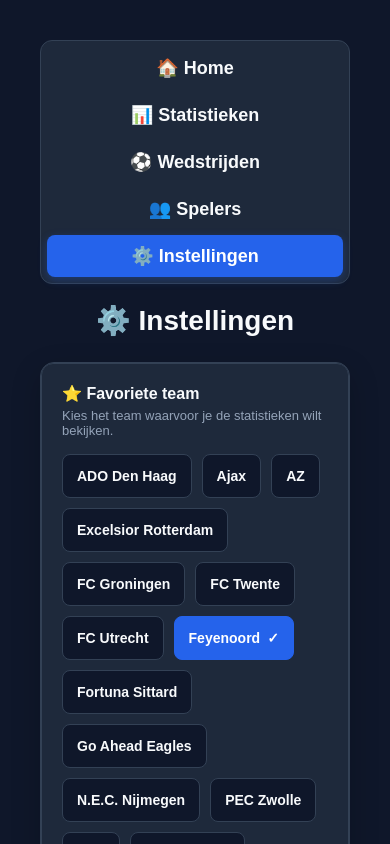
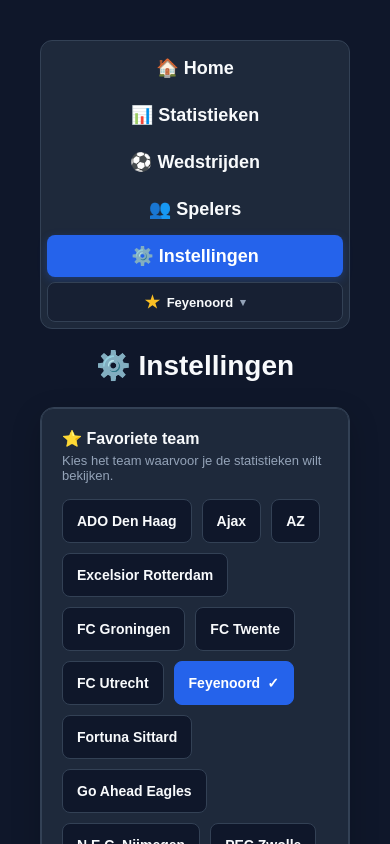
Before and after one commit to Ryan050409/simpel-design, a React (Vite) app: page /instellingen in a window 390 px wide. Shown: the top 844 px of the page. Built offline with nearby package versions, Linux system fonts and the light colour scheme.

Commit message:
favoriet team aan navigatiebalk toegevoegd

```diff
--- a/src/App.css
+++ b/src/App.css
@@ -273,6 +273,125 @@ textarea::placeholder {
   box-shadow: 0 3px 10px rgba(37, 99, 235, 0.3);
 }
 
+/* Compacte favoriete-clubkeuze */
+
+.favorite-menu {
+  position: relative;
+  flex-shrink: 0;
+}
+
+.favorite-menu-trigger {
+  display: inline-flex;
+  align-items: center;
+  justify-content: center;
+  gap: 7px;
+  min-height: 40px;
+  padding: 8px 11px;
+  background: var(--secondary-background);
+  color: var(--text-color);
+  border: 1px solid var(--border-color);
+  border-radius: 8px;
+  font-size: 13px;
+  white-space: nowrap;
+}
+
+.favorite-menu-trigger > span:first-child {
+  color: #fbbf24;
+  font-size: 17px;
+}
+
+.favorite-menu-trigger:hover {
+  border-color: var(--accent);
+}
+
+.favorite-menu-current {
+  max-width: 130px;
+  overflow: hidden;
+  text-overflow: ellipsis;
+}
+
+.favorite-menu-chevron {
+  color: var(--muted-text-color);
+  font-size: 11px;
+}
+
+.favorite-menu-dropdown {
+  position: absolute;
+  top: calc(100% + 8px);
+  right: 0;
+  z-index: 1000;
+  width: 230px;
+  max-height: 320px;
+  overflow-y: auto;
+  padding: 7px;
+  background: var(--card-background);
+  border: 1px solid var(--border-color);
+  border-radius: 12px;
+  box-shadow: var(--shadow-modal);
+  text-align: left;
+  animation: favorite-menu-in 0.15s ease-out;
+}
+
+.favorite-menu-dropdown p {
+  margin: 5px 8px 8px;
+  color: var(--muted-text-color);
+  font-size: 12px;
+}
+
+.favorite-menu-option {
+  display: flex;
+  align-items: center;
+  justify-content: space-between;
+  gap: 10px;
+  width: 100%;
+  min-height: 38px;
+  padding: 9px 10px;
+  background: transparent;
+  color: var(--text-color);
+  border: 0;
+  border-radius: 7px;
+  text-align: left;
+  font-size: 13px;
+}
+
+.favorite-menu-option:hover,
+.favorite-menu-option.selected {
+  background: var(--accent-soft);
+  color: var(--text-color);
+}
+
+.favorite-menu-option.selected > span:last-child {
+  color: #fbbf24;
+}
+
+@keyframes favorite-menu-in {
+  from {
+    opacity: 0;
+    transform: translateY(-4px);
+  }
+
+  to {
+    opacity: 1;
+    transform: translateY(0);
+  }
+}
+
+@media (max-width: 768px) {
+  .favorite-menu {
+    width: 100%;
+  }
+
+  .favorite-menu-trigger {
+    width: 100%;
+  }
+
+  .favorite-menu-dropdown {
+    right: 0;
+    left: 0;
+    width: 100%;
+  }
+}
+
 /* =========================================================
    Home
    ========================================================= */
--- a/src/App.tsx
+++ b/src/App.tsx
@@ -1,4 +1,4 @@
-import { useEffect, useState } from "react";
+import { useEffect, useRef, useState } from "react";
 import { BrowserRouter, Routes, Route, NavLink } from "react-router-dom";
 
 import "./App.css";
@@ -175,7 +175,26 @@ function App() {
   const [team, setTeam] = useState(() => {
     return localStorage.getItem("favoriteTeam") || "Feyenoord";
   });
+const [showTeamMenu, setShowTeamMenu] = useState(false);
+const favoriteMenuRef= useRef<HTMLDivElement>(null);
+useEffect(() => {
+  if (!showTeamMenu) return;
 
+  function handleOutsideClick(event: MouseEvent) {
+    if (
+      favoriteMenuRef.current &&
+      !favoriteMenuRef.current.contains(event.target as Node)
+    ) {
+      setShowTeamMenu(false);
+    }
+  }
+
+  document.addEventListener("mousedown", handleOutsideClick);
+
+  return () => {
+    document.removeEventListener("mousedown", handleOutsideClick);
+  };
+}, [showTeamMenu]);
   const [theme, setTheme] = useState<"dark" | "light">(() => {
     const savedTheme = localStorage.getItem("theme");
     return savedTheme === "light" ? "light" : "dark";
@@ -251,6 +270,8 @@ function App() {
   return (
     <BrowserRouter>
       <div className={`app ${theme}`}>
+
+
 <nav className="nav">
   <NavLink to="/">🏠 Home</NavLink>
 
@@ -261,7 +282,50 @@ function App() {
   <NavLink to="/spelers">👥 Spelers</NavLink>
 
   <NavLink to="/instellingen">⚙️ Instellingen</NavLink>
+
+  <div className="favorite-menu" ref={favoriteMenuRef}>
+    <button
+      type="button"
+      className="favorite-menu-trigger"
+      aria-label={`Favoriete club: ${team}`}
+      aria-expanded={showTeamMenu}
+      aria-haspopup="true"
+      onClick={() => setShowTeamMenu((open) => !open)}
+    >
+      <span aria-hidden="true">★</span>
+      <span className="favorite-menu-current">{team}</span>
+      <span className="favorite-menu-chevron" aria-hidden="true">
+        {showTeamMenu ? "▴" : "▾"}
+      </span>
+    </button>
+
+    {showTeamMenu && (
+      <div className="favorite-menu-dropdown">
+        <p>Kies je favoriete club</p>
+
+        {teams.map((club) => (
+          <button
+            type="button"
+            key={club.id}
+            className={`favorite-menu-option ${
+              team === club.name ? "selected" : ""
+            }`}
+            aria-pressed={team === club.name}
+            onClick={() => {
+              setTeam(club.name);
+              setShowTeamMenu(false);
+            }}
+          >
+            <span>{club.name}</span>
+            {team === club.name && <span aria-hidden="true">★</span>}
+          </button>
+        ))}
+      </div>
+    )}
+  </div>
 </nav>
+
+
 
         <Routes>
           <Route
```
Lines whose indentation alone changed are shown as unchanged.
